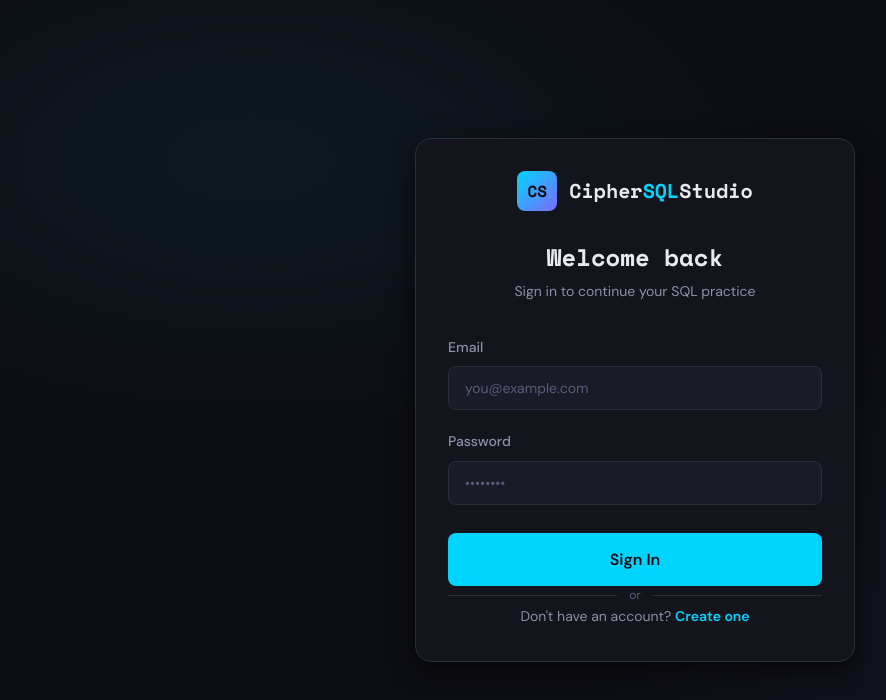
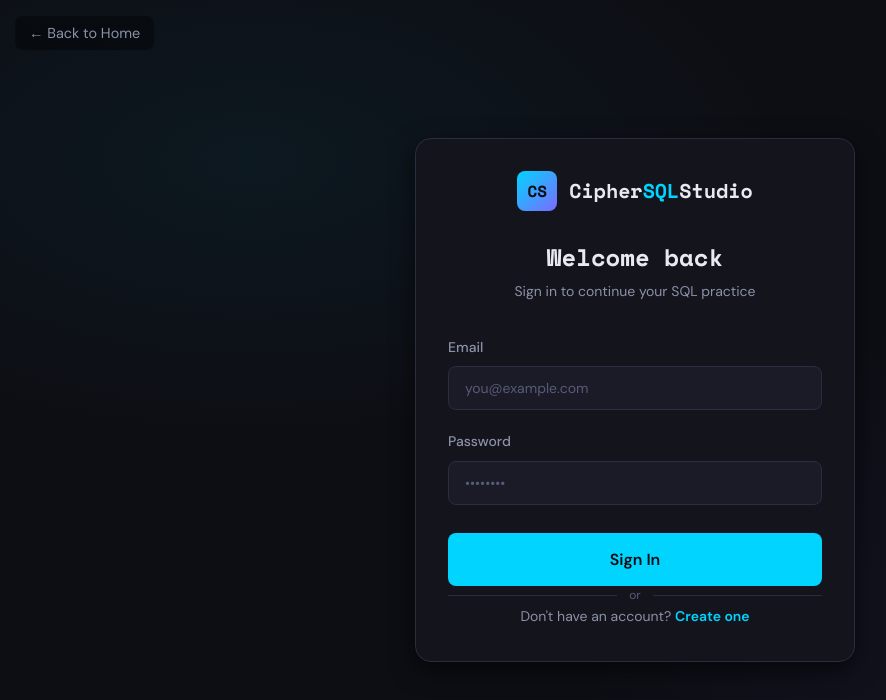
Before and after one commit to riyalchandrakar/ciphersqlstudio, a React (Create React App) app in the folder frontend/: page /login in a window 1280 px wide. Shown: the top 700 px of the page, without its empty margins (5-891 px from the left). Built offline with nearby package versions, Linux system fonts and the light colour scheme; no server answers.

Commit message:
Add back to home header on auth pages

```diff
--- /dev/null
+++ b/frontend/src/components/AuthBackHeader.jsx
@@ -0,0 +1,15 @@
+import React from "react";
+import { Link } from "react-router-dom";
+import "../styles/components/_authBackHeader.scss";
+
+const AuthBackHeader = () => {
+  return (
+    <div className="auth-back-header">
+      <Link to="/" className="auth-back-header__link">
+        ← Back to Home
+      </Link>
+    </div>
+  );
+};
+
+export default AuthBackHeader;
--- a/frontend/src/pages/LoginPage.js
+++ b/frontend/src/pages/LoginPage.js
@@ -2,6 +2,7 @@ import React, { useState } from "react";
 import { Link, useNavigate, useLocation } from "react-router-dom";
 import { useAuth } from "../context/AuthContext";
 import { useToast } from "../context/ToastContext";
+import AuthBackHeader from "../components/AuthBackHeader";
 import "../styles/pages/_auth.scss";
 
 const LoginPage = () => {
@@ -35,6 +36,7 @@ const LoginPage = () => {
 
   return (
     <div className="auth-page">
+      <AuthBackHeader />
       <div className="auth-page__card">
         <Link to="/" className="auth-page__logo">
           <div className="auth-page__logo-icon">CS</div>
--- a/frontend/src/pages/RegisterPage.js
+++ b/frontend/src/pages/RegisterPage.js
@@ -3,6 +3,7 @@ import { Link, useNavigate } from "react-router-dom";
 import { useAuth } from "../context/AuthContext";
 import { useToast } from "../context/ToastContext";
 import "../styles/pages/_auth.scss";
+import AuthBackHeader from "../components/AuthBackHeader";
 
 const RegisterPage = () => {
   const [form, setForm] = useState({ username: "", email: "", password: "" });
@@ -37,6 +38,7 @@ const RegisterPage = () => {
 
   return (
     <div className="auth-page">
+      <AuthBackHeader />
       <div className="auth-page__card">
         <Link to="/" className="auth-page__logo">
           <div className="auth-page__logo-icon">CS</div>
--- /dev/null
+++ b/frontend/src/styles/components/_authBackHeader.scss
@@ -0,0 +1,24 @@
+@use "../utils/variables" as *;
+
+.auth-back-header {
+  position: fixed;
+  top: 20px;
+  left: 20px;
+  z-index: 1000;
+
+  &__link {
+    color: $color-text-secondary;
+    font-size: 0.9rem;
+    text-decoration: none;
+    padding: 8px 14px;
+    border-radius: 8px;
+    background: rgba(0, 0, 0, 0.35);
+    backdrop-filter: blur(10px);
+    transition: all 0.2s ease;
+
+    &:hover {
+      color: $color-text-primary;
+      background: rgba(0, 0, 0, 0.55);
+    }
+  }
+}
```
